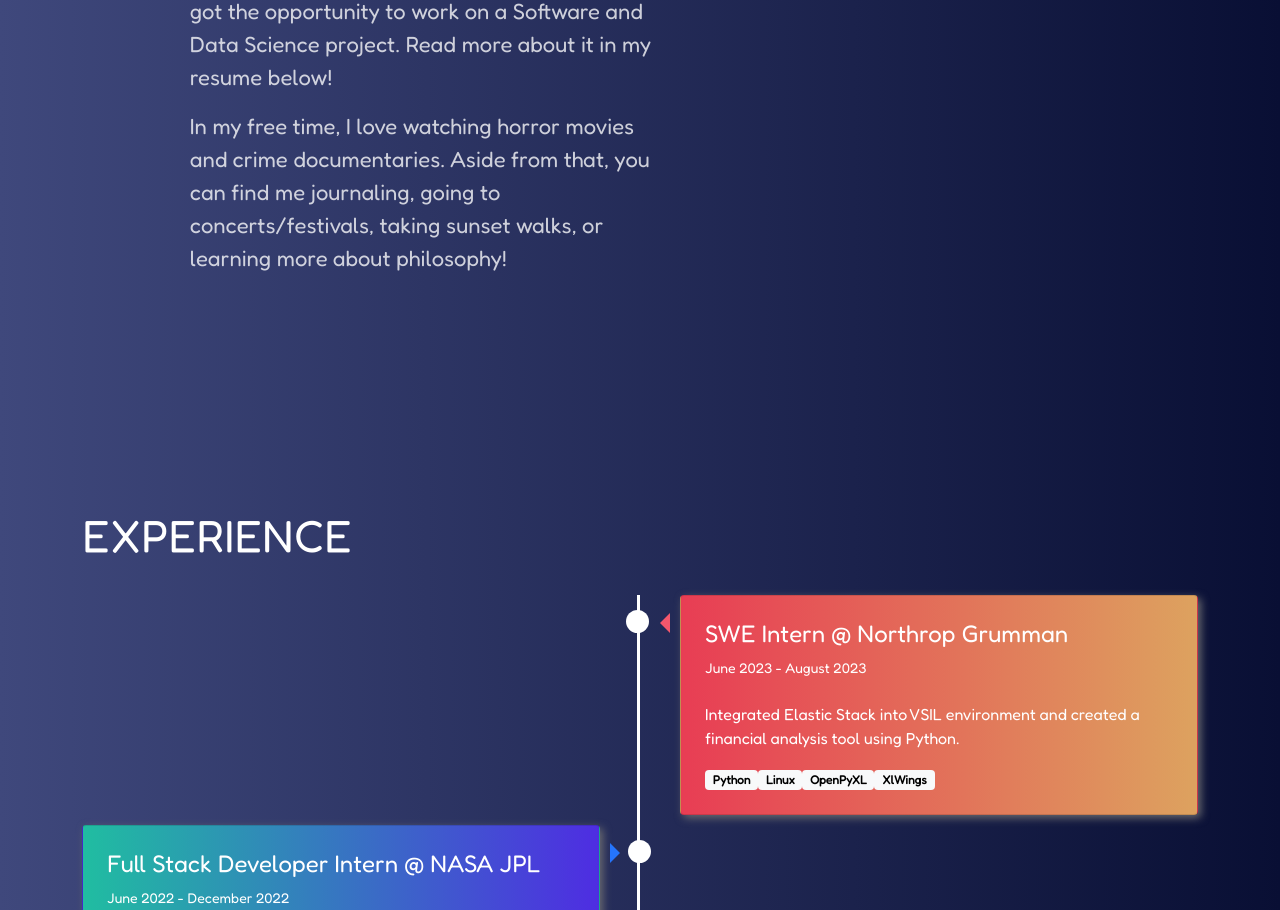
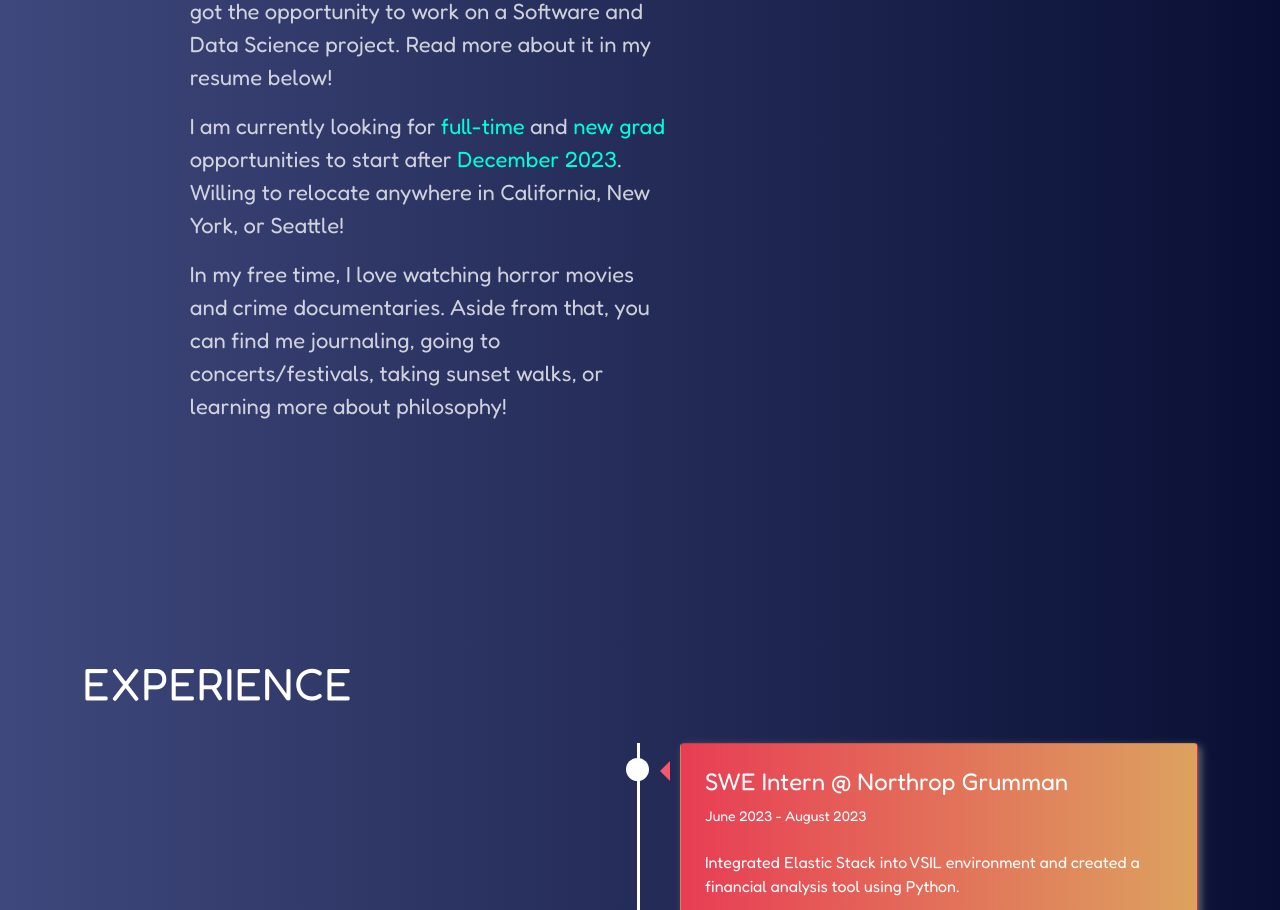
Before and after one commit to phamrachel17/rachel.me, a React (Create React App) app: page / in a window 1280 px wide. Shown: the part 1386-2296 px from the top of the page. Built offline with nearby package versions, Linux system fonts and the light colour scheme.

Commit message:
edited about description

```diff
--- a/src/components/About.js
+++ b/src/components/About.js
@@ -37,12 +37,19 @@ class About extends React.Component {
 
     const four = (
       <p className="text-start">
+        I am currently looking for <span style={{ color: '#00ffd9' }}>full-time</span> and <span style={{ color: '#00ffd9' }}>new grad</span> opportunities to start after <span style={{ color: '#00ffd9' }}>December 2023</span>.
+        Willing to relocate anywhere in California, New York, or Seattle!
+      </p>
+    );
+
+    const five = (
+      <p className="text-start">
         In my free time, I love watching horror movies and crime documentaries. Aside from that, you can find me journaling, going to concerts/festivals, taking sunset walks,
         or learning more about philosophy!
       </p>
     );
 
-    const desc_items = [one, two, three, four];
+    const desc_items = [one, two, three, four, five];
     var image = require("./assets/me4.jpg");
 
   return (
```
